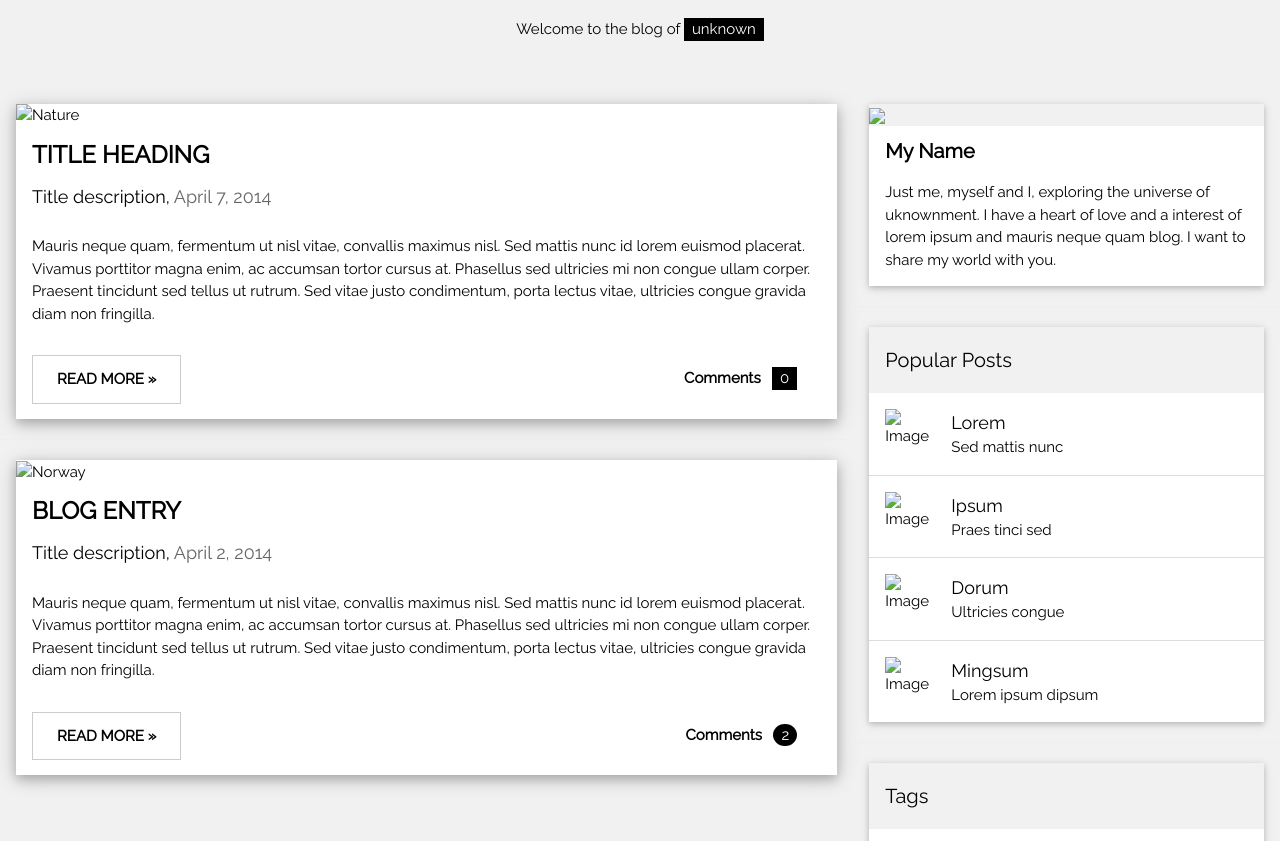
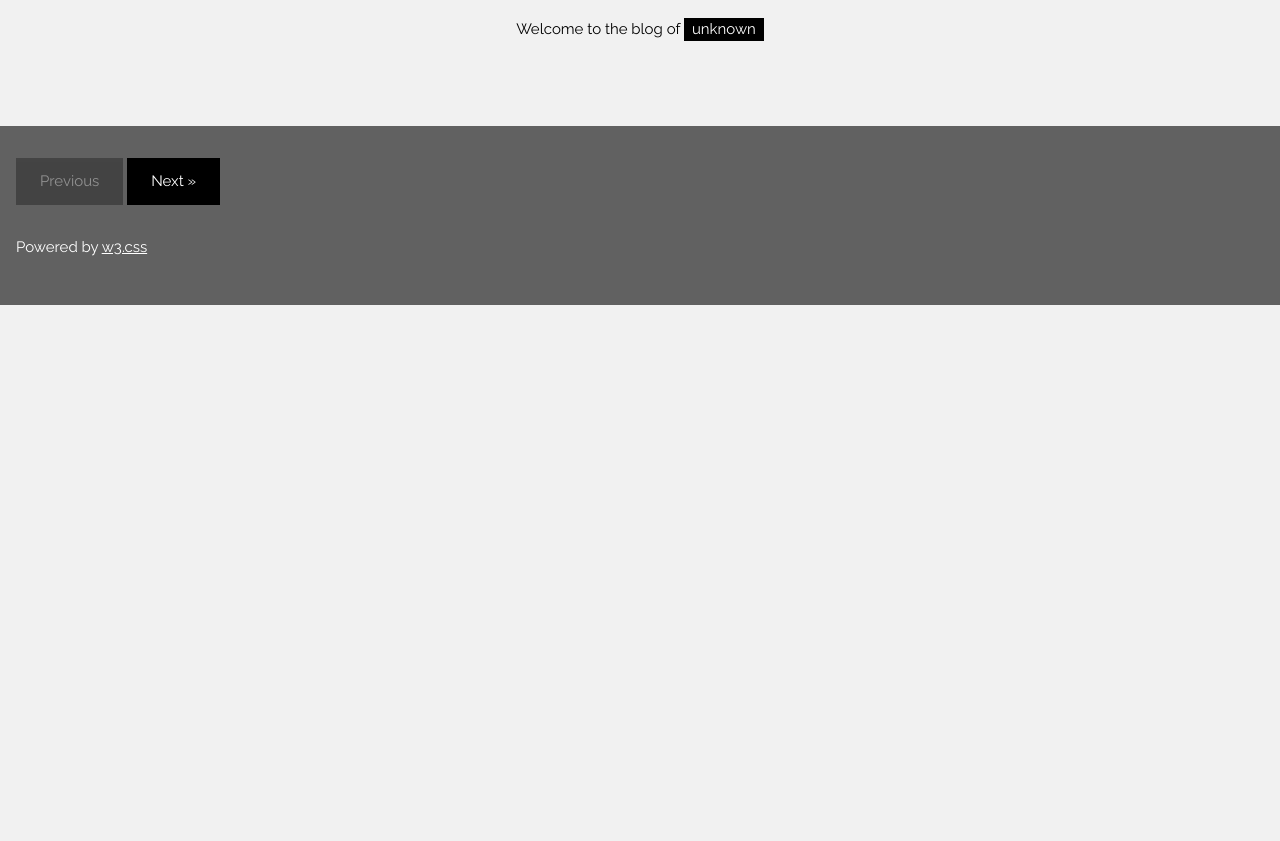
Before and after one commit to jcshredded/hello-world, a plain HTML site: page index.html in a window 1280 px wide. Shown: the part 93-934 px from the top of the page. After the commit the page ends 800 px from the top, so only its background shows below. Drawn offline with nearby package versions, Linux system fonts and the light colour scheme.

Commit message:
Update index.html

```diff
--- a/index.html
+++ b/index.html
@@ -23,110 +23,7 @@ and is wrapped around the whole page content, except for the footer in this exam
 <!-- Grid -->
 <div class="w3-row">
 
-<!-- Blog entries -->
-<div class="w3-col l8 s12">
-  <!-- Blog entry -->
-  <div class="w3-card-4 w3-margin w3-white">
-    <img src="/w3images/woods.jpg" alt="Nature" style="width:100%">
-    <div class="w3-container">
-      <h3><b>TITLE HEADING</b></h3>
-      <h5>Title description, <span class="w3-opacity">April 7, 2014</span></h5>
-    </div>
 
-    <div class="w3-container">
-      <p>Mauris neque quam, fermentum ut nisl vitae, convallis maximus nisl. Sed mattis nunc id lorem euismod placerat. Vivamus porttitor magna enim, ac accumsan tortor cursus at. Phasellus sed ultricies mi non congue ullam corper. Praesent tincidunt sed
-        tellus ut rutrum. Sed vitae justo condimentum, porta lectus vitae, ultricies congue gravida diam non fringilla.</p>
-      <div class="w3-row">
-        <div class="w3-col m8 s12">
-          <p><button class="w3-button w3-padding-large w3-white w3-border"><b>READ MORE »</b></button></p>
-        </div>
-        <div class="w3-col m4 w3-hide-small">
-          <p><span class="w3-padding-large w3-right"><b>Comments  </b> <span class="w3-tag">0</span></span></p>
-        </div>
-      </div>
-    </div>
-  </div>
-  <hr>
-
-  <!-- Blog entry -->
-  <div class="w3-card-4 w3-margin w3-white">
-  <img src="/w3images/bridge.jpg" alt="Norway" style="width:100%">
-    <div class="w3-container">
-      <h3><b>BLOG ENTRY</b></h3>
-      <h5>Title description, <span class="w3-opacity">April 2, 2014</span></h5>
-    </div>
-
-    <div class="w3-container">
-      <p>Mauris neque quam, fermentum ut nisl vitae, convallis maximus nisl. Sed mattis nunc id lorem euismod placerat. Vivamus porttitor magna enim, ac accumsan tortor cursus at. Phasellus sed ultricies mi non congue ullam corper. Praesent tincidunt sed
-        tellus ut rutrum. Sed vitae justo condimentum, porta lectus vitae, ultricies congue gravida diam non fringilla.</p>
-      <div class="w3-row">
-        <div class="w3-col m8 s12">
-          <p><button class="w3-button w3-padding-large w3-white w3-border"><b>READ MORE »</b></button></p>
-        </div>
-        <div class="w3-col m4 w3-hide-small">
-          <p><span class="w3-padding-large w3-right"><b>Comments  </b> <span class="w3-badge">2</span></span></p>
-        </div>
-      </div>
-    </div>
-  </div>
-<!-- END BLOG ENTRIES -->
-</div>
-
-<!-- Introduction menu -->
-<div class="w3-col l4">
-  <!-- About Card -->
-  <div class="w3-card-2 w3-margin w3-margin-top">
-  <img src="/w3images/avatar_g.jpg" style="width:100%">
-    <div class="w3-container w3-white">
-      <h4><b>My Name</b></h4>
-      <p>Just me, myself and I, exploring the universe of uknownment. I have a heart of love and a interest of lorem ipsum and mauris neque quam blog. I want to share my world with you.</p>
-    </div>
-  </div><hr>
-
-  <!-- Posts -->
-  <div class="w3-card-2 w3-margin">
-    <div class="w3-container w3-padding">
-      <h4>Popular Posts</h4>
-    </div>
-    <ul class="w3-ul w3-hoverable w3-white">
-      <li class="w3-padding-16">
-        <img src="/w3images/workshop.jpg" alt="Image" class="w3-left w3-margin-right" style="width:50px">
-        <span class="w3-large">Lorem</span><br>
-        <span>Sed mattis nunc</span>
-      </li>
-      <li class="w3-padding-16">
-        <img src="/w3images/gondol.jpg" alt="Image" class="w3-left w3-margin-right" style="width:50px">
-        <span class="w3-large">Ipsum</span><br>
-        <span>Praes tinci sed</span>
-      </li>
-      <li class="w3-padding-16">
-        <img src="/w3images/skies.jpg" alt="Image" class="w3-left w3-margin-right" style="width:50px">
-        <span class="w3-large">Dorum</span><br>
-        <span>Ultricies congue</span>
-      </li>
-      <li class="w3-padding-16 w3-hide-medium w3-hide-small">
-        <img src="/w3images/rock.jpg" alt="Image" class="w3-left w3-margin-right" style="width:50px">
-        <span class="w3-large">Mingsum</span><br>
-        <span>Lorem ipsum dipsum</span>
-      </li>
-    </ul>
-  </div>
-  <hr>
-
-  <!-- Labels / tags -->
-  <div class="w3-card-2 w3-margin">
-    <div class="w3-container w3-padding">
-      <h4>Tags</h4>
-    </div>
-    <div class="w3-container w3-white">
-    <p><span class="w3-tag w3-black w3-margin-bottom">Travel</span> <span class="w3-tag w3-light-grey w3-small w3-margin-bottom">New York</span> <span class="w3-tag w3-light-grey w3-small w3-margin-bottom">London</span>
-      <span class="w3-tag w3-light-grey w3-small w3-margin-bottom">IKEA</span> <span class="w3-tag w3-light-grey w3-small w3-margin-bottom">NORWAY</span> <span class="w3-tag w3-light-grey w3-small w3-margin-bottom">DIY</span>
-      <span class="w3-tag w3-light-grey w3-small w3-margin-bottom">Ideas</span> <span class="w3-tag w3-light-grey w3-small w3-margin-bottom">Baby</span> <span class="w3-tag w3-light-grey w3-small w3-margin-bottom">Family</span>
-      <span class="w3-tag w3-light-grey w3-small w3-margin-bottom">News</span> <span class="w3-tag w3-light-grey w3-small w3-margin-bottom">Clothing</span> <span class="w3-tag w3-light-grey w3-small w3-margin-bottom">Shopping</span>
-      <span class="w3-tag w3-light-grey w3-small w3-margin-bottom">Sports</span> <span class="w3-tag w3-light-grey w3-small w3-margin-bottom">Games</span>
-    </p>
-    </div>
-  </div>
 
 <!-- END Introduction Menu -->
 </div>
```
